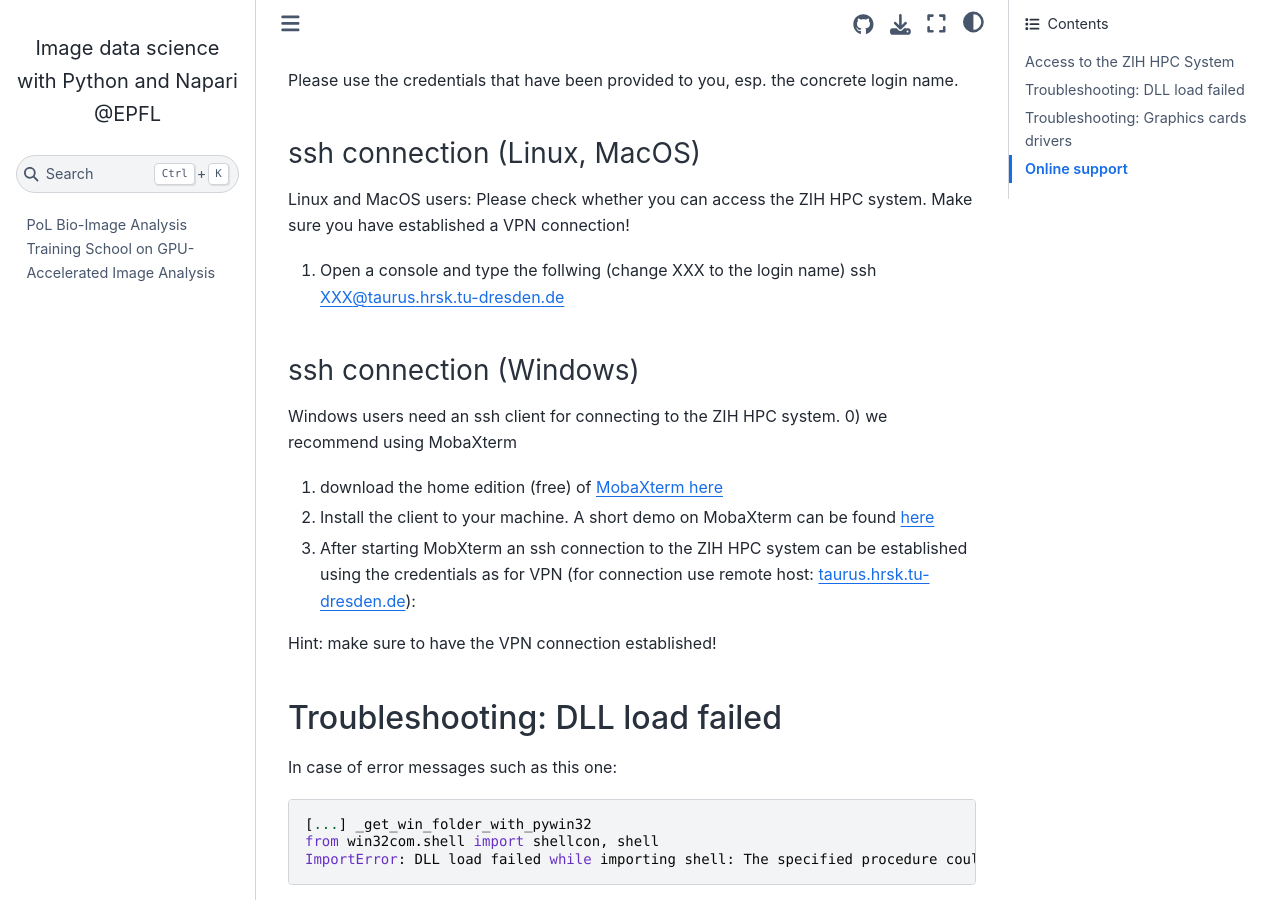
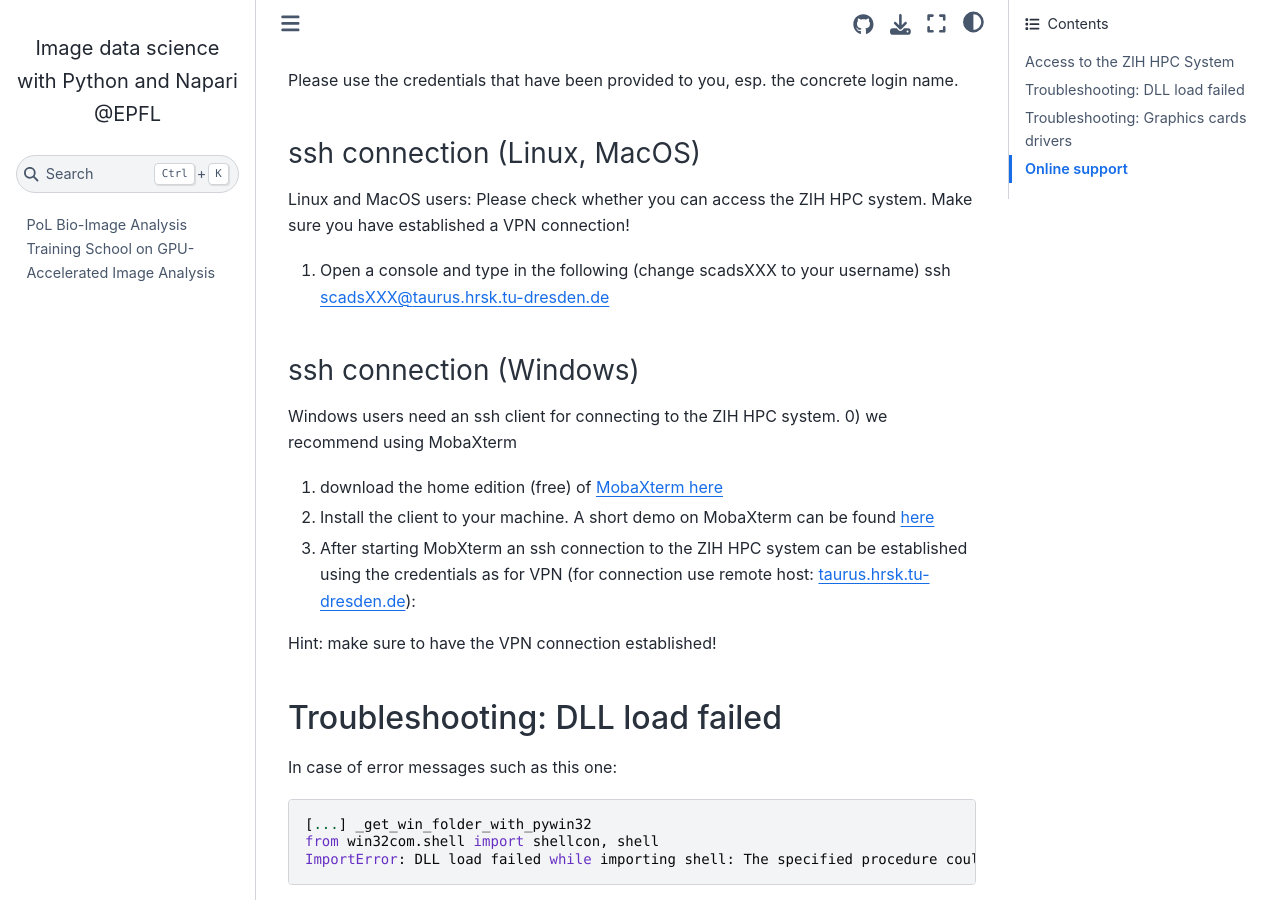
Before and after one commit to BiAPoL/PoL-BioImage-Analysis-TS-GPU-Accelerated-Image-Analysis, a Jupyter Book: the page built from docs/00_course_preparation/Readme.md, in a window 1280 px wide and 900 px high, scrolled down 1341 px. Built offline with Jupyter Book 1.0.4 settings and Sphinx 7.4.7 and the Sphinx Book theme 1.1.4, drawn with Linux system fonts in a browser that asks for light colours; pages that are not in the unit, such as notebooks, are missing from menus.

Commit message:
Update Readme.md
small changes

```diff
--- a/docs/00_course_preparation/Readme.md
+++ b/docs/00_course_preparation/Readme.md
@@ -37,8 +37,8 @@ Please use the credentials that have been provided to you, esp. the concrete log
 
 ### ssh connection (Linux, MacOS)
 Linux and MacOS users: Please check whether you can access the ZIH HPC system. Make sure you have established a VPN connection!
-1) Open a console and type the follwing (change XXX to the login name)
-ssh XXX@taurus.hrsk.tu-dresden.de
+1) Open a console and type in the following (change scadsXXX to your username)
+ssh scadsXXX@taurus.hrsk.tu-dresden.de
 
 ### ssh connection (Windows)
 Windows users need an ssh client for connecting to the ZIH HPC system.
```
